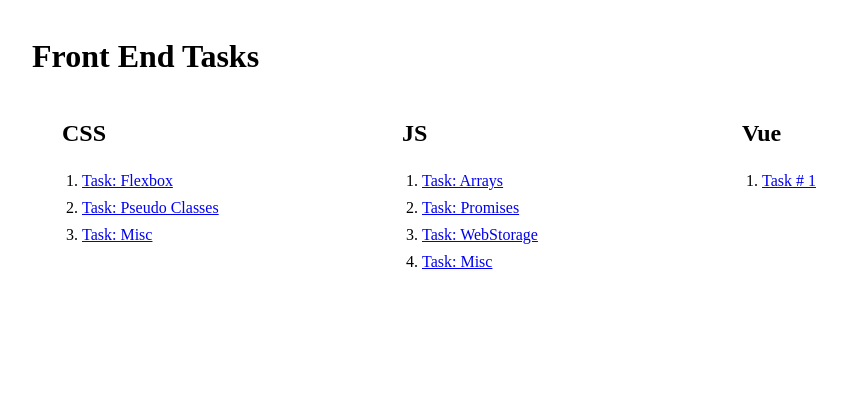
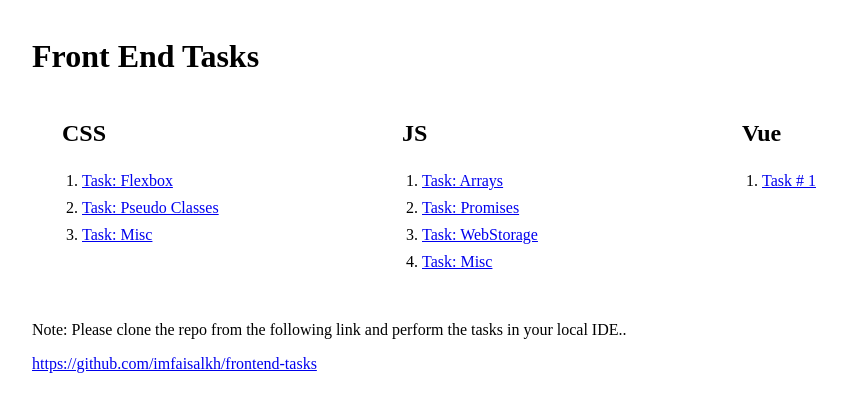
Before and after one commit to imfaisalkh/frontend-tasks, a Vue app: page / in a window 1280 px wide. Shown: the top 412 px of the page, without its empty margins (108-952 px from the left). Built offline with nearby package versions, Linux system fonts and the light colour scheme.

Commit message:
feat: added notes to index file

```diff
--- a/src/views/Index.vue
+++ b/src/views/Index.vue
@@ -46,9 +46,24 @@
       </ol>
     </div>
   </div>
+
+  <div class="notes">
+    <p>
+      Note: Please clone the repo from the following link and perform the tasks
+      in your local IDE..
+    </p>
+    <a href="https://github.com/imfaisalkh/frontend-tasks"
+      >https://github.com/imfaisalkh/frontend-tasks</a
+    >
+  </div>
 </template>
 
 <style lang="scss">
+.notes {
+  max-width: 1000px;
+  margin: 30px auto;
+}
+
 .questions-set {
   display: flex;
   flex-wrap: wrap;
--- a/tsconfig.json
+++ b/tsconfig.json
@@ -5,7 +5,8 @@
     "baseUrl": ".",
     "paths": {
       "@/*": ["./src/*"]
-    }
+    },
+    "allowJs": true
   },
 
   "references": [
```
